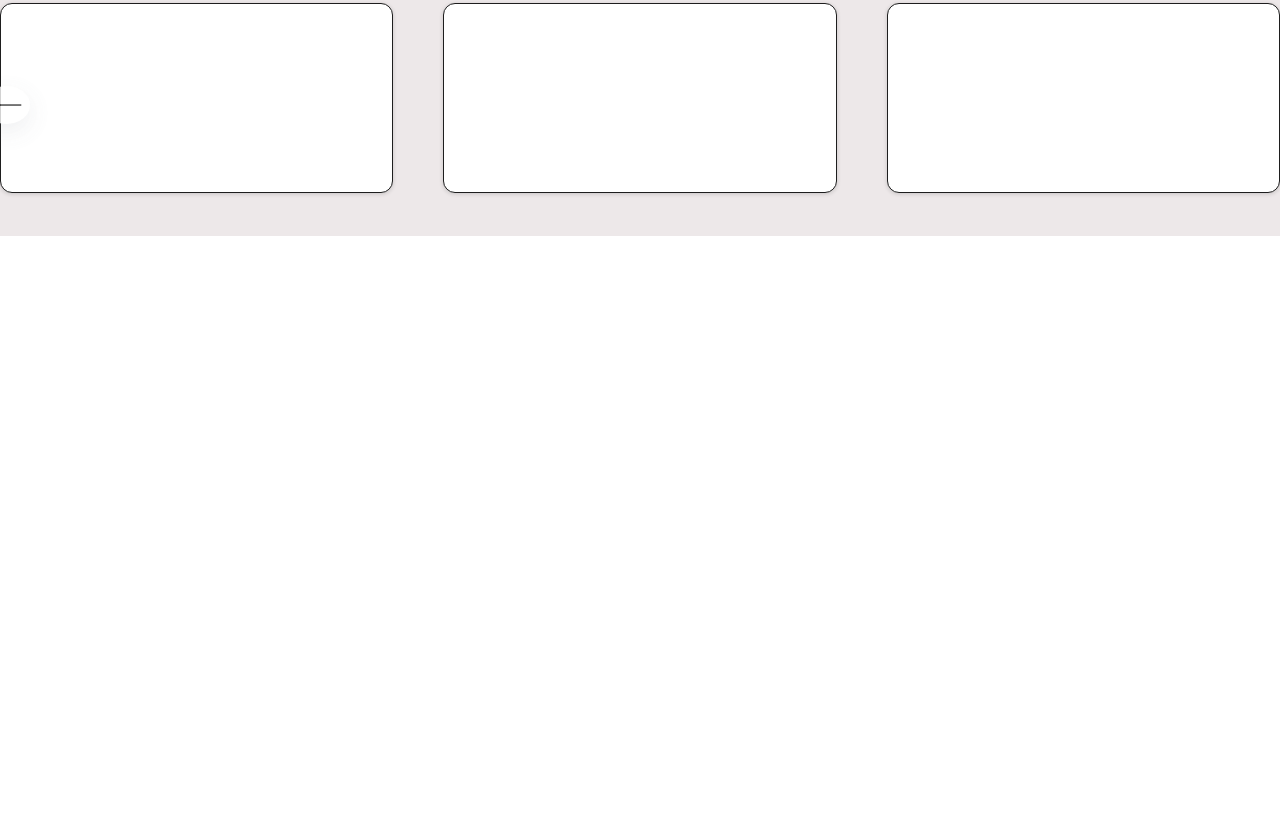
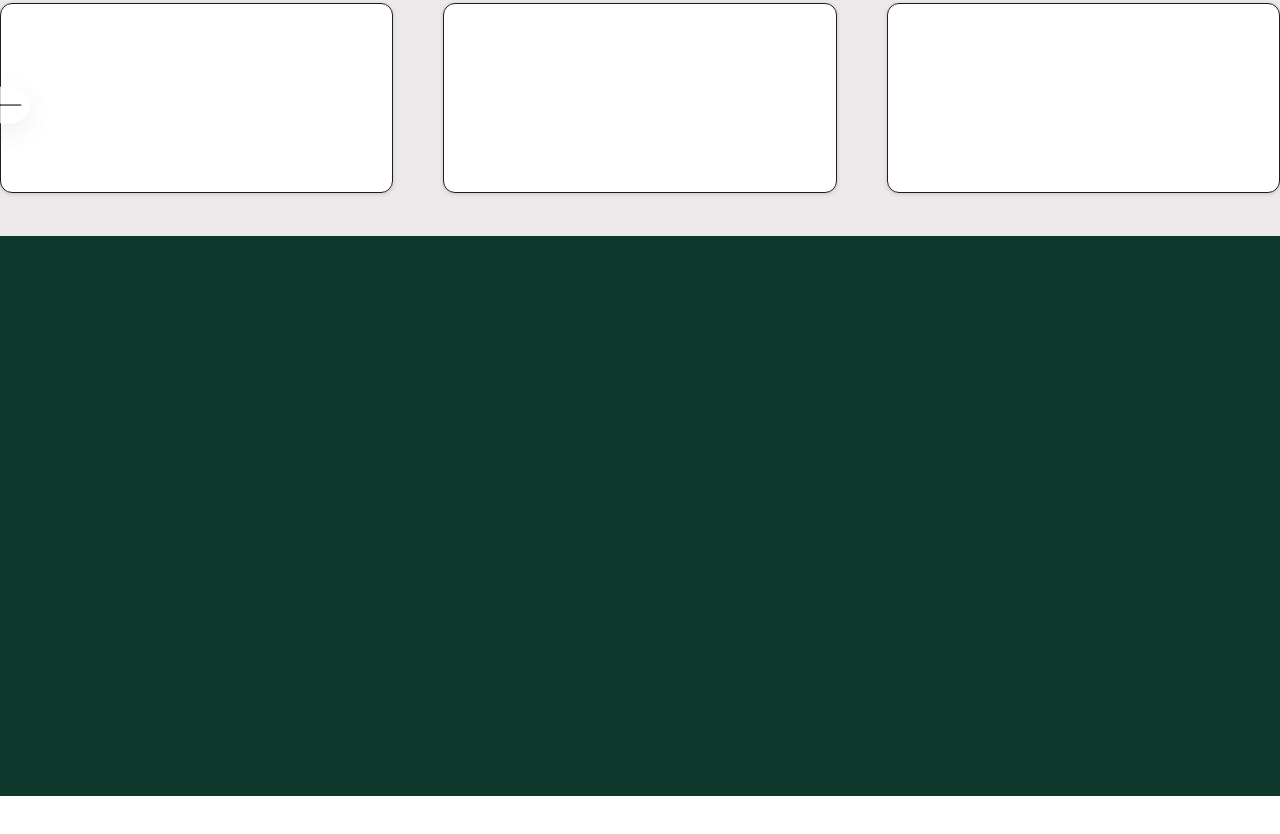
Before and after one commit to meh-sudhanshu/starbucks_clone, a plain HTML site: page homepage/index.html in a window 1280 px wide. Shown: the part 949-1783 px from the top of the page. Before the commit the page ends 1400 px from the top, so only its background shows below. Drawn offline with Linux system fonts and the light colour scheme.

Commit message:
developed footer

```diff
--- a/homepage/index.html
+++ b/homepage/index.html
@@ -114,6 +114,8 @@
                     </div>
                 </div>
             </section>
+
+            <section id="footer"></section>
        </div>
     </body>
 </html>
--- a/homepage/style.css
+++ b/homepage/style.css
@@ -351,3 +351,9 @@ body{
     width: 80%;
     height: 30px;
 }
+
+#footer{
+    width: 100vw;
+    height: 70vh;
+    background-color: #0E382C;
+}
```
